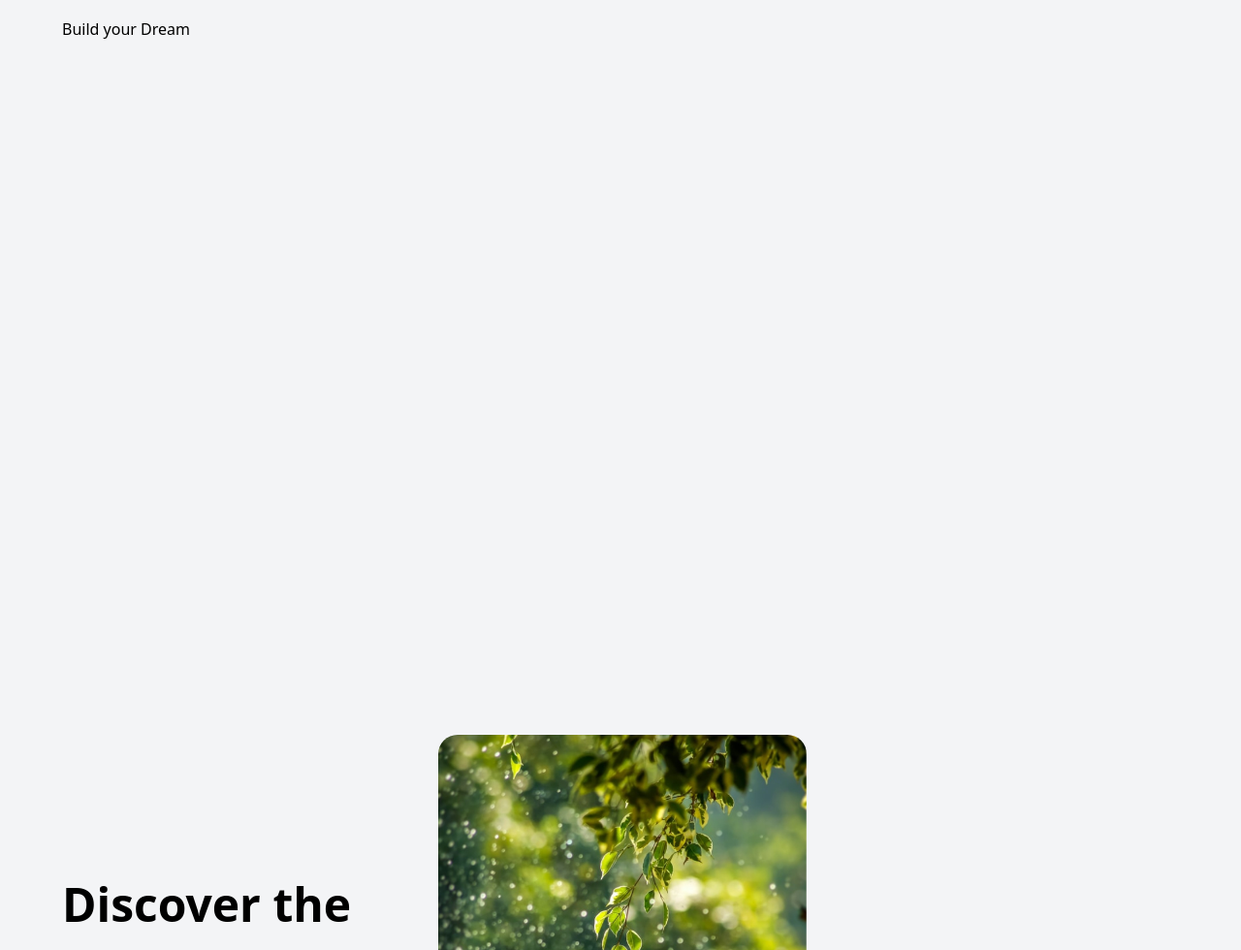
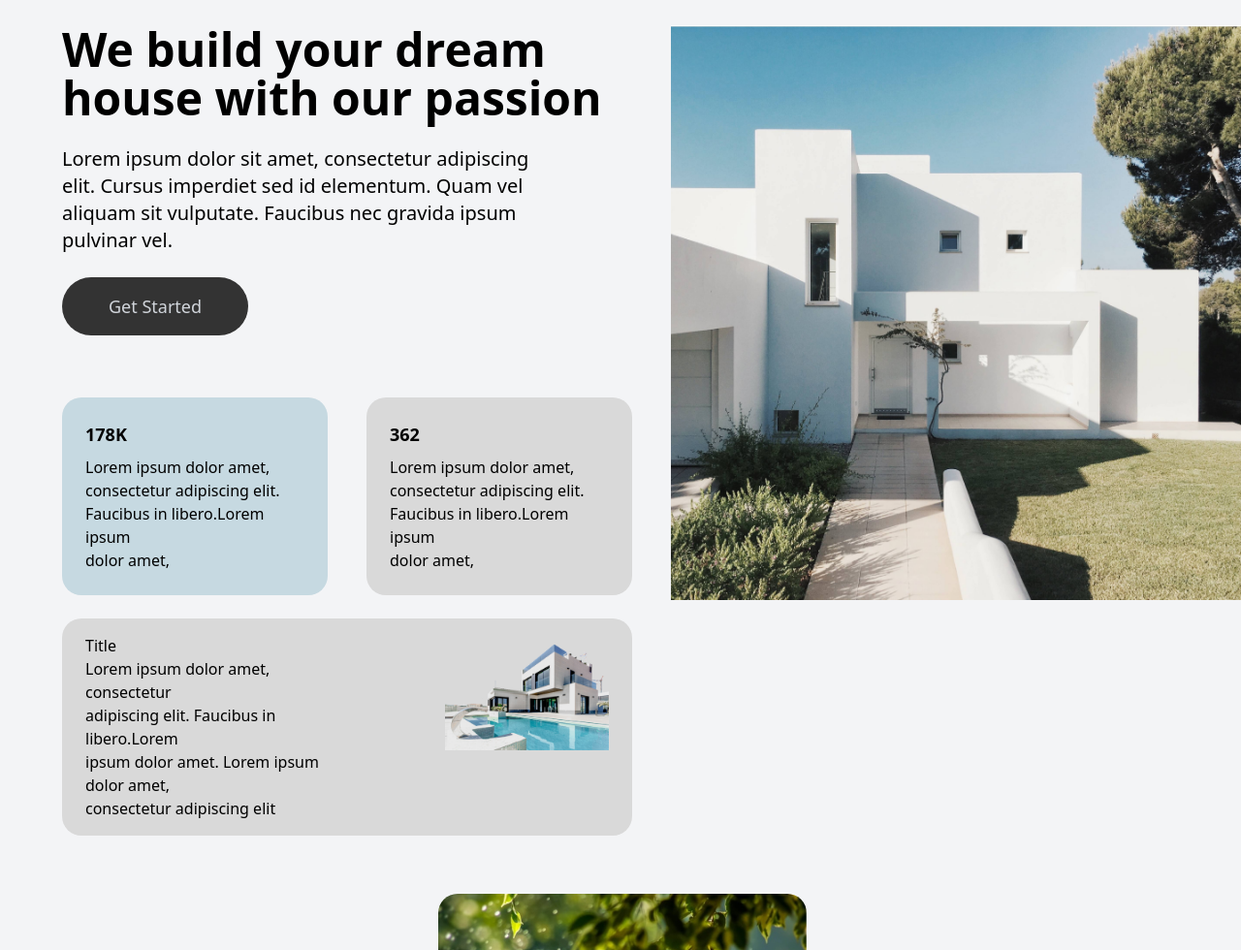
Before and after one commit to MusarrafAM/Grocery-Plant-Website, a website: page index.html in a window 1280 px wide. Shown: the part 1820-2800 px from the top of the page at 97% size. Drawn offline with Linux system fonts and the light colour scheme.

Commit message:
Finished your dream house section

```diff
--- a/index.html
+++ b/index.html
@@ -31,7 +31,7 @@
       <div class="navicons flex items-center gap-6">
         <div><img class="rotate90 w-6" src="assets/compare.svg" ></div>
         <div><i class="fa-regular fa-heart"></i></div>
-        <div class="relative"><i class="fa-solid fa-bag-shopping "></i><span class="absolute w-4 h-4 bg-orange-500 rounded-full left-3 top-[-5px] text-center text-xs">3</span></div>
+        <div class="relative"><i class="fa-solid fa-bag-shopping "></i><span class="absolute w-4 h-4 bg-[#F9A502] text-white rounded-full left-3 top-[-5px] text-center text-xs">2  </span></div>
         <div><i class="fa-solid fa-magnifying-glass px-1.5 border-x-2 border-gray-400"></i></div>
         <div class="text-white bg-[#3CB018] py-2 px-4 rounded-md">SIGN IN</div>
       </div>
@@ -51,21 +51,21 @@
             elementum. Quam vel aliquam sit.</p>
           <div class="count flex gap-5">
             <div>
-              <h3 class="pb-2">124K+</h3>
+              <h3 class="pb-2 font-semibold text-lg">124K+</h3>
               <div class="w-8 h-[0.2rem] bg-black"></div>
-              <p class="pt-1 text-sm">Lorem ipsum <br> consectetur</p>
+              <p class="pt-2 text-sm">Lorem ipsum <br> consectetur</p>
             </div>
 
             <div>
-              <h3 class="pb-2">126</h3>
+              <h3 class="pb-2 font-semibold text-lg">126</h3>
               <div class="w-8 h-[0.2rem] bg-black"></div>
-              <p class="pt-1 text-sm">Lorem ipsum <br> consectetur</p>
+              <p class="pt-2 text-sm">Lorem ipsum <br> consectetur</p>
             </div>
 
             <div>
-              <h3 class="pb-2">78K</h3>
+              <h3 class="pb-2 font-semibold text-lg">78K</h3>
               <div class="w-8 h-[0.2rem] bg-black"></div>
-              <p class="pt-1 text-sm">Lorem ipsum <br> consectetur</p>
+              <p class="pt-2 text-sm">Lorem ipsum <br> consectetur</p>
             </div>
           </div>
           <button class="text-white text-xl bg-[#437223] px-10 py-4 mt-10 mb-12 rounded-full">Find your plant</button>
@@ -119,7 +119,52 @@
 
 
       <!-- Build your Dream -->
-      <section class="mx-16 my-20 h-screen">Build your Dream</section>
+      <section class="ml-16 my-20 mb-[200px]">
+        <div class="grid grid-cols-2 gap-10">
+          <!-- left -->
+          <div>
+            <!-- top -->
+            <div>
+              <h3 class="text-5xl font-semibold leading-[50px]" >We build your dream <br> house with our passion</h3>
+              <p class="text-xl py-6">Lorem ipsum dolor sit amet, consectetur adipiscing <br>elit. Cursus imperdiet sed id elementum. Quam vel <br> aliquam sit vulputate. Faucibus nec gravida ipsum <br> pulvinar vel.</p>
+              <button class="bg-[#333333] text-lg text-gray-300 px-12 py-4 rounded-full">Get Started</button>
+            </div>
+
+            <!-- bottom -->
+            <div class="mt-16">
+              <div class="grid grid-cols-2 gap-10">
+                  <div class="bg-[#C6D9E1] p-6 rounded-[20px]">
+                    <h3 class="font-semibold text-lg pb-2">178K</h3>
+                    <p>Lorem ipsum dolor amet, <br> consectetur adipiscing elit. <br> Faucibus in libero.Lorem ipsum <br> dolor amet,</p>
+                  </div>
+                  <div class="bg-[#D9D9D9] p-6 rounded-[20px]">
+                    <h3 class="font-semibold text-lg pb-2">362</h3>
+                    <p>Lorem ipsum dolor amet, <br> consectetur adipiscing elit. <br> Faucibus in libero.Lorem ipsum <br> dolor amet,</p>
+                  </div>
+              </div>
+              <div class="flex gap-[8rem] bg-[#D9D9D9] px-6 py-4 rounded-[20px] mt-6">
+                <div >
+                  <h3>Title</h3>
+                  <p>Lorem ipsum dolor amet, consectetur <br> adipiscing elit. Faucibus in libero.Lorem <br> ipsum dolor amet. Lorem ipsum dolor amet, <br> consectetur adipiscing elit</p>
+                </div>
+                <img class="h-[120px] w-[200px]" src="assets/dream-2.png">
+              </div>
+            </div>
+          </div>
+
+          <!-- Right -->
+          <div>
+
+            <div>
+              <img src="assets/dream-1.jpg">
+            </div>
+
+
+            <!-- circle -->
+            <!-- <div class="z-10 absolute w-[120px] h-[120px] rounded-full bg-white right-[30%]"></div> -->
+          </div>
+        </div>
+      </section>
 
 
 
```
Also changed, not shown: assets/dream-1.jpg (added), assets/dream-2.png (added), dist/output.css.
